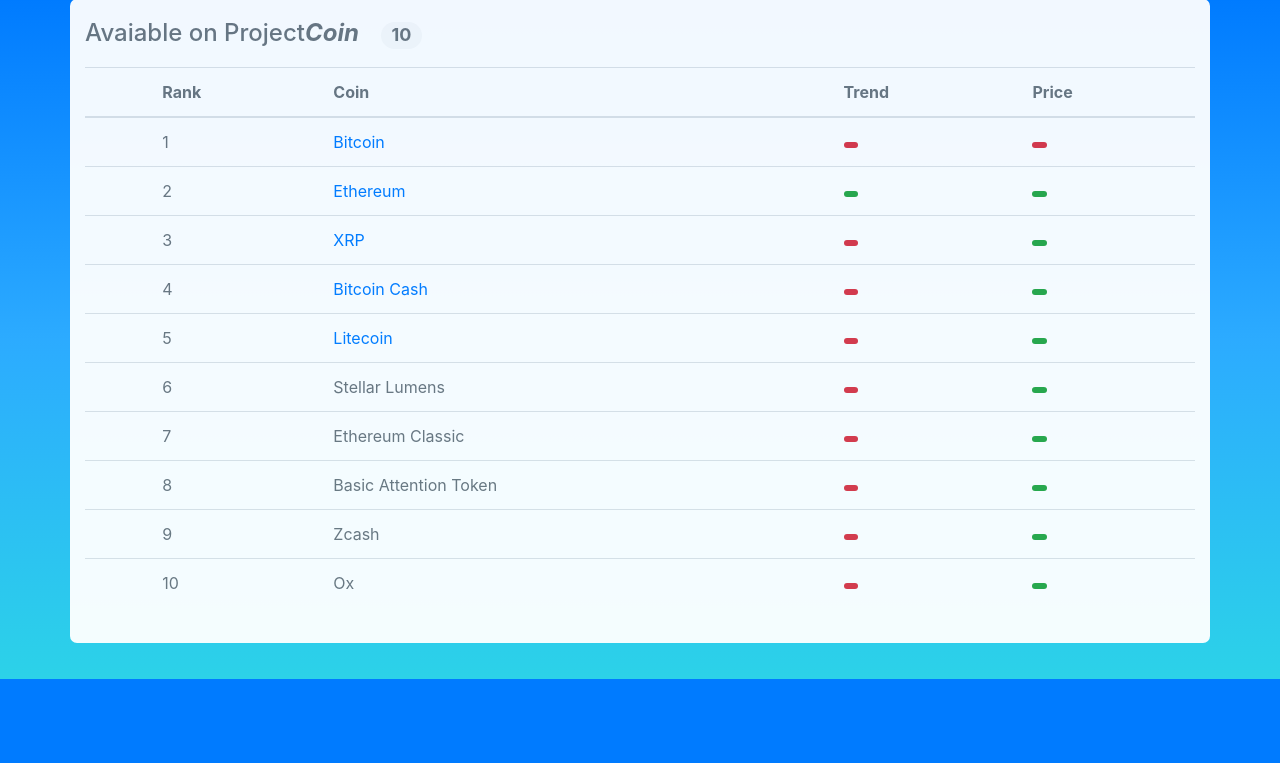
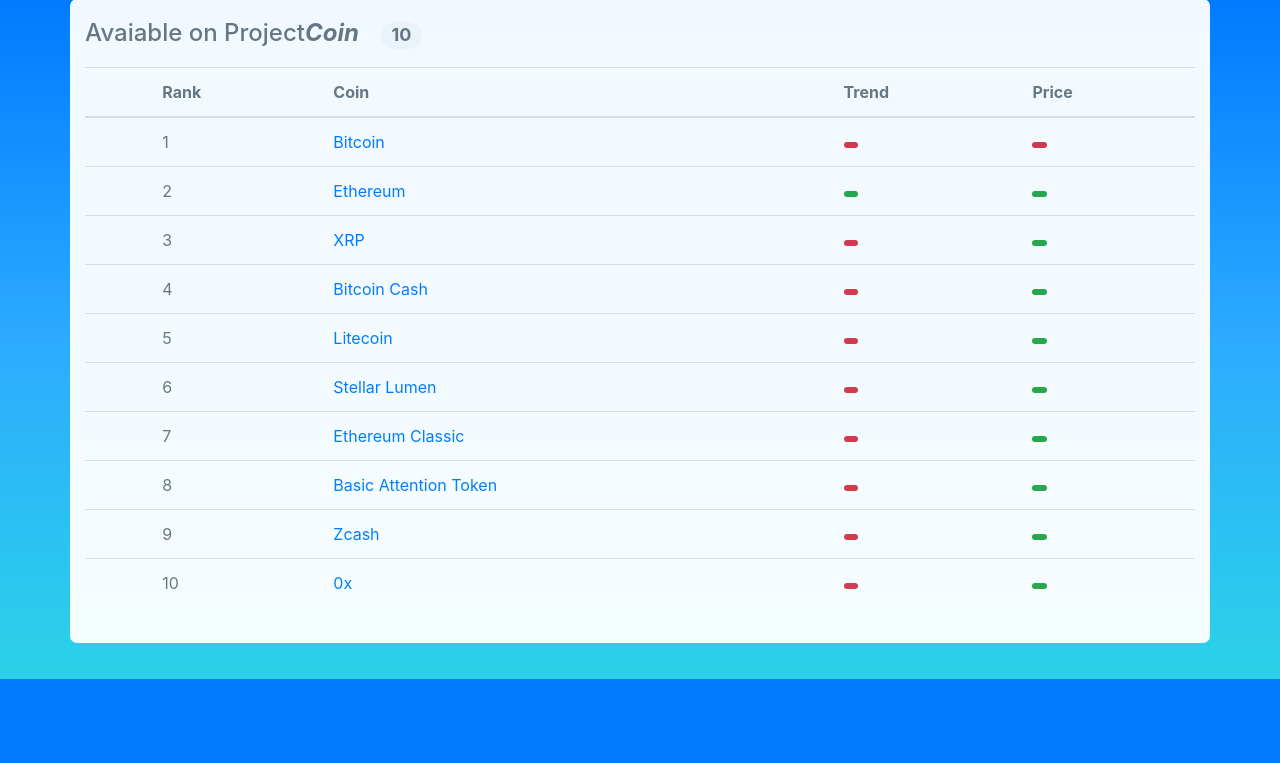
Before and after one commit to thelonster/466-Cryptocurrency-Site, a Django app: page /coins/ in a window 1280 px wide. Shown: the part 121-884 px from the top of the page. Run offline with Django 3.2, Linux system fonts and the light colour scheme; data that the repository does not hold is empty; some libraries are stand-ins or nearby versions.

Commit message:
Update coins.html
added the links to all pages

```diff
--- a/ProjectCoin/ProjectCoin/pages/templates/coins.html
+++ b/ProjectCoin/ProjectCoin/pages/templates/coins.html
@@ -10,7 +10,7 @@
             <table class="table table-hover">
                 <thead>
                     <tr>
-                            <th scope="col"> </th>
+                        <th scope="col"> </th>
                         <th scope="col">Rank</th>
                         <th scope="col">Coin</th>
                         <th scope="col">Trend</th>
@@ -18,19 +18,15 @@
                     </tr>
                 </thead>
                 <tbody>
-                    <!-- These should move depending on which one is ranked higher either at the end of the day or throughout the day ? -->
                     <tr>
                             <th scope="row">
                                     <i class="fas fa-star"></i></th>
                                     <td>1</td>
-                        <td>
-                            <!-- Product Name: Bitcoin for testing --><a href="{% url 'bitcoin' %}">Bitcoin</a></td>
+                        <td><a href="{% url 'bitcoin' %}">Bitcoin</a></td>
                         <td id="BTCpct">
-                            <!-- High for the day and/or trend: change badge-danger for RED and badge-success for GREEN --><span class="badge badge-pill badge-danger"><i
-                                    class="fas fa-arrow-alt-circle-down"></i></span></td>
+                           <span class="badge badge-pill badge-danger"><i class="fas fa-arrow-alt-circle-down"></i></span></td>
                         <td id="BTCprice">
-                            <!-- Price: random price for the day for testing--><span class="badge badge-pill badge-danger"><i
-                                    class="fas fa-arrow-alt-circle-down"></i></span></td>
+                           <span class="badge badge-pill badge-danger"><i class="fas fa-arrow-alt-circle-down"></i></span></td>
                     </tr>
                     <tr>
                             <th scope="row">
@@ -68,7 +64,7 @@
                             <th scope="row">
                                     <i class="fas fa-star"></i></th>
                                     <td>6</td>
-                        <td>Stellar Lumens</td>
+                        <td><a href="{% url 'stellar' %}">Stellar Lumen</a></td>
                         <td id="XLMpct"><span class="badge badge-pill badge-danger"><i class="fas fa-arrow-alt-circle-down"></i></span></td>
                         <td id="XLMprice"><span class="badge badge-pill badge-success"><i class="fas fa-arrow-alt-circle-up"></i></span></td>
                     </tr>
@@ -76,7 +72,7 @@
                             <th scope="row">
                                     <i class="fas fa-star"></i></th>
                                     <td>7</td>
-                        <td>Ethereum Classic</td>
+                                    <td><a href="{% url 'eclassic' %}">Ethereum Classic</a></td>
                         <td id="ETCpct"><span class="badge badge-pill badge-danger"><i class="fas fa-arrow-alt-circle-down"></i></span></td>
                         <td id="ETCprice"><span class="badge badge-pill badge-success"><i class="fas fa-arrow-alt-circle-up"></i></span></td>
                     </tr>
@@ -84,7 +80,7 @@
                             <th scope="row">
                                     <i class="fas fa-star"></i></th>
                                     <td>8</td>
-                        <td>Basic Attention Token</td>
+                                    <td><a href="{% url 'attn' %}">Basic Attention Token</a></td>
                         <td id="BATpct"><span class="badge badge-pill badge-danger"><i class="fas fa-arrow-alt-circle-down"></i></span></td>
                         <td id="BATprice"><span class="badge badge-pill badge-success"><i class="fas fa-arrow-alt-circle-up"></i></span></td>
                     </tr>
@@ -92,7 +88,7 @@
                             <th scope="row">
                                     <i class="fas fa-star"></i></th>
                                     <td>9</td>
-                        <td>Zcash</td>
+                                    <td><a href="{% url 'zcash' %}">Zcash</a></td>
                         <td id="ZECpct"><span class="badge badge-pill badge-danger"><i class="fas fa-arrow-alt-circle-down"></i></span></td>
                         <td id="ZECprice"><span class="badge badge-pill badge-success"><i class="fas fa-arrow-alt-circle-up"></i></span></td>
                     </tr>
@@ -100,7 +96,7 @@
                             <th scope="row">
                                     <i class="fas fa-star"></i></th>
                                     <td>10</td>
-                        <td>Ox</td>
+                                    <td><a href="{% url '0x' %}">0x</a></td>
                         <td id="ZRXpct"><span class="badge badge-pill badge-danger"><i class="fas fa-arrow-alt-circle-down"></i></span></td>
                         <td id="ZRXprice"><span class="badge badge-pill badge-success"><i class="fas fa-arrow-alt-circle-up"></i></span></td>
                     </tr>
```
